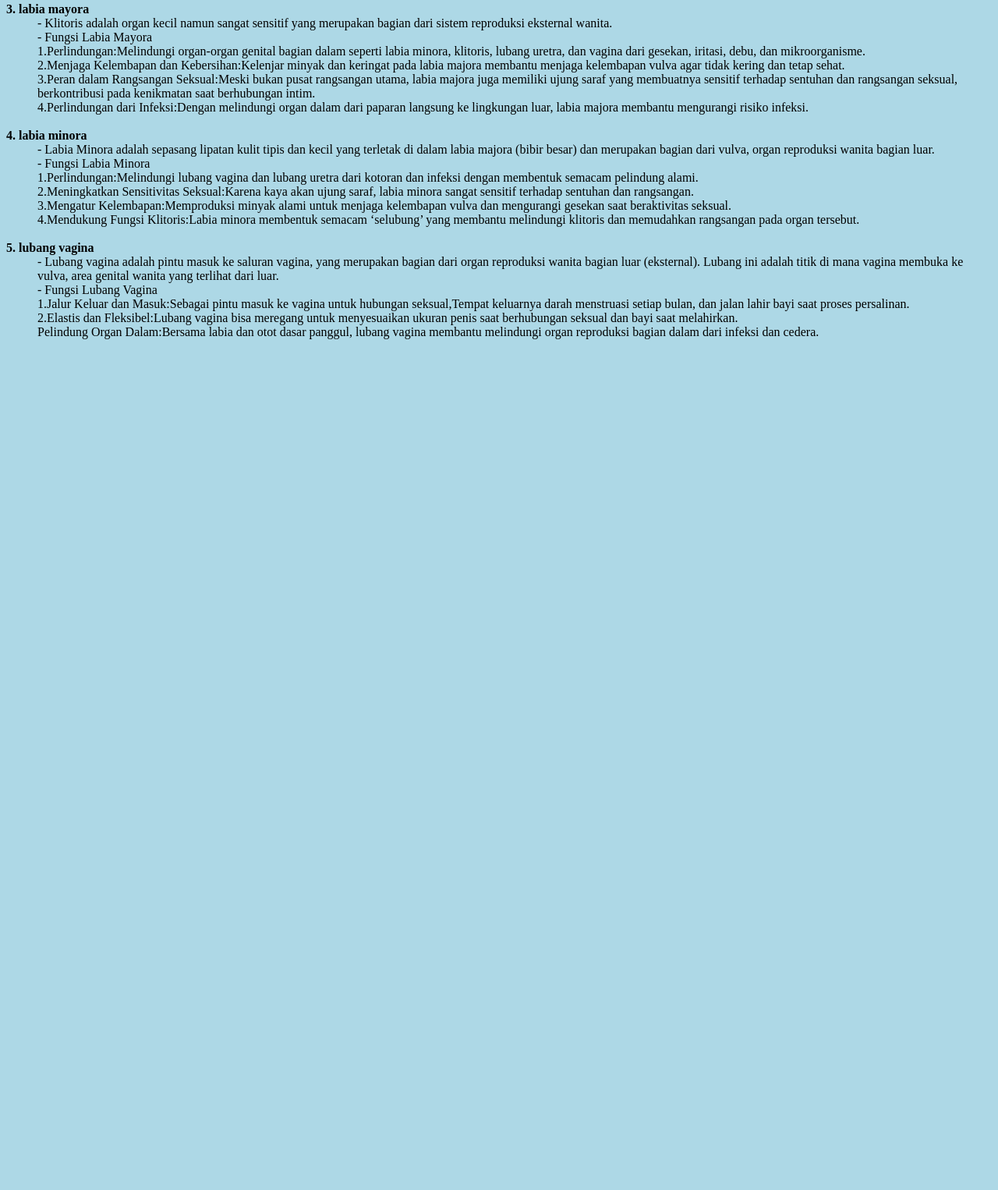
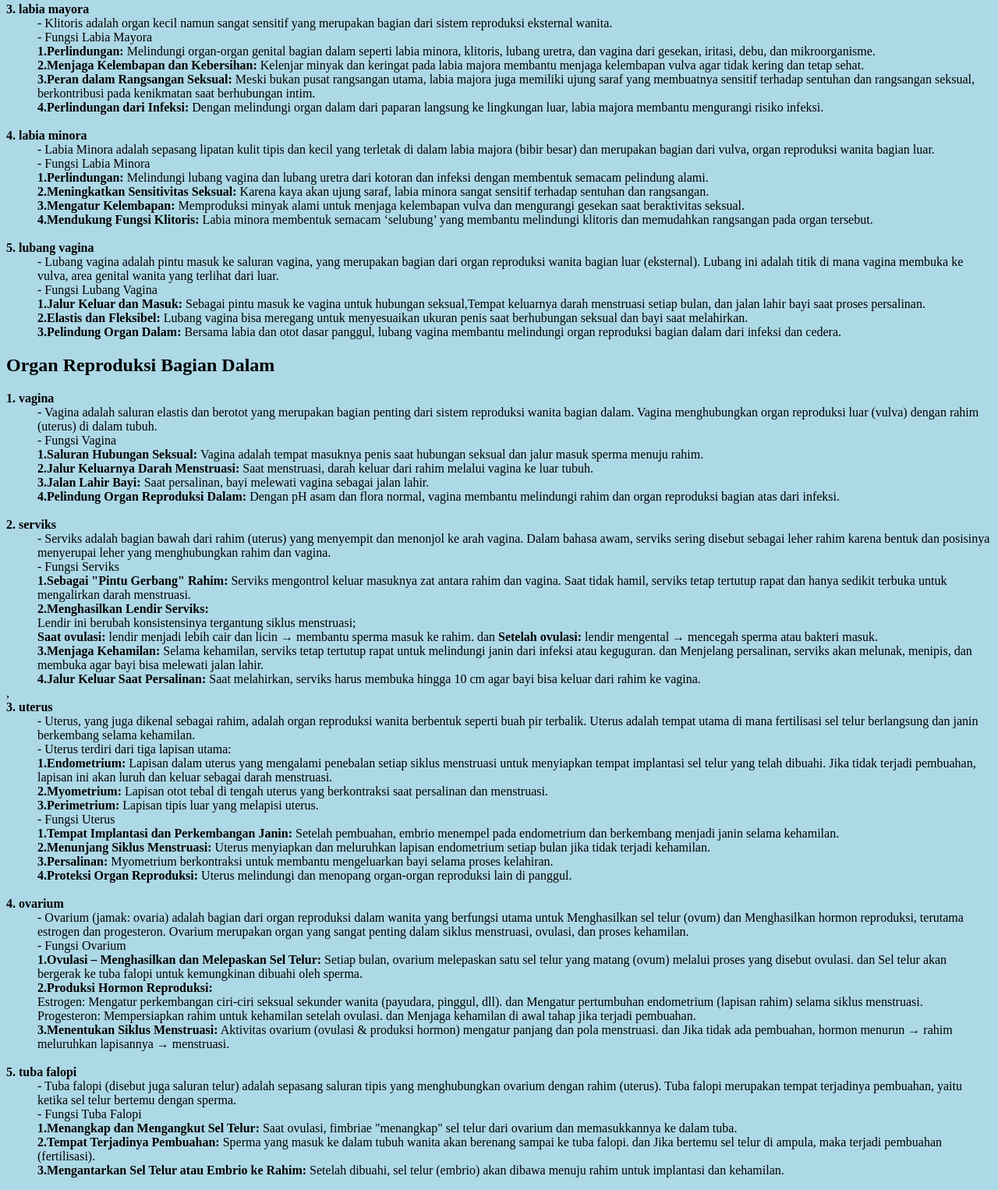
Before and after one commit to catlover742/tugas_ipa, a plain HTML site: page index.html in a window 1280 px wide. Shown: the part 376-1902 px from the top of the page at 78% size. Before the commit the page ends 827 px from the top, so only its background shows below. Drawn offline with Linux system fonts and the light colour scheme.

Commit message:
Add files via upload

```diff
--- a/index.html
+++ b/index.html
@@ -10,9 +10,9 @@
 		<dt> <b> 1. mons pubis </b> </dt>
 		<dd>- Mons pubis adalah area tubuh yang berupa tonjolan berlemak yang terletak di bagian depan tulang kemaluan (pubis), tepat di atas genitalia eksternal.<br>
  - Fungsi Mons Pubis: <br>
-1.Pelindung alami: Lapisan lemak di mons pubis berfungsi untuk melindungi tulang kemaluan dan organ-organ di bawahnya dari benturan atau tekanan.<br>
-2.Peran dalam pubertas: Saat pubertas, mons pubis akan mulai ditumbuhi rambut kemaluan sebagai bagian dari perubahan hormonal.<br>
-3.Sensitivitas: Mengandung ujung saraf, sehingga bisa menjadi area yang sensitif terhadap rangsangan.</dd><br>
+<b> 1.Pelindung alami:</b>  Lapisan lemak di mons pubis berfungsi untuk melindungi tulang kemaluan dan organ-organ di bawahnya dari benturan atau tekanan.<br>
+<b> 2.Peran dalam pubertas: </b> Saat pubertas, mons pubis akan mulai ditumbuhi rambut kemaluan sebagai bagian dari perubahan hormonal.<br>
+<b> 3.Sensitivitas:</b>  Mengandung ujung saraf, sehingga bisa menjadi area yang sensitif terhadap rangsangan.</dd><br>
 
 		<dt> <b> 2. klitoris </b> </dt>
 		<dd>- Labia Majora adalah sepasang lipatan kulit besar yang merupakan bagian dari organ reproduksi wanita bagian luar, tepatnya bagian dari vulva. Nama “labia majora” berarti “bibir besar” dalam bahasa Latin, dan fungsinya mirip seperti bibir yang melindungi bagian dalam alat kelamin wanita.<br>
@@ -24,31 +24,112 @@
 		<dt> <b> 3. labia mayora </b> </dt>
 		<dd>- Klitoris adalah organ kecil namun sangat sensitif yang merupakan bagian dari sistem reproduksi eksternal wanita.<br>
  - Fungsi Labia Mayora <br>
-1.Perlindungan:Melindungi organ-organ genital bagian dalam seperti labia minora, klitoris, lubang uretra, dan vagina dari gesekan, iritasi, debu, dan mikroorganisme. <br>
-2.Menjaga Kelembapan dan Kebersihan:Kelenjar minyak dan keringat pada labia majora membantu menjaga kelembapan vulva agar tidak kering dan tetap sehat. <br>
-3.Peran dalam Rangsangan Seksual:Meski bukan pusat rangsangan utama, labia majora juga memiliki ujung saraf yang membuatnya sensitif terhadap sentuhan dan rangsangan seksual, berkontribusi pada kenikmatan saat berhubungan intim. <br>
-4.Perlindungan dari Infeksi:Dengan melindungi organ dalam dari paparan langsung ke lingkungan luar, labia majora membantu mengurangi risiko infeksi.</dd><br>
+<b> 1.Perlindungan: </b> Melindungi organ-organ genital bagian dalam seperti labia minora, klitoris, lubang uretra, dan vagina dari gesekan, iritasi, debu, dan mikroorganisme. <br>
+<b> 2.Menjaga Kelembapan dan Kebersihan: </b> Kelenjar minyak dan keringat pada labia majora membantu menjaga kelembapan vulva agar tidak kering dan tetap sehat. <br>
+<b> 3.Peran dalam Rangsangan Seksual: </b> Meski bukan pusat rangsangan utama, labia majora juga memiliki ujung saraf yang membuatnya sensitif terhadap sentuhan dan rangsangan seksual, berkontribusi pada kenikmatan saat berhubungan intim. <br>
+<b> 4.Perlindungan dari Infeksi: </b> Dengan melindungi organ dalam dari paparan langsung ke lingkungan luar, labia majora membantu mengurangi risiko infeksi.</dd><br>
 
 
 		<dt> <b> 4. labia minora </b> </dt>
 		<dd>- Labia Minora adalah sepasang lipatan kulit tipis dan kecil yang terletak di dalam labia majora (bibir besar) dan merupakan bagian dari vulva, organ reproduksi wanita bagian luar. <br>
  - Fungsi Labia Minora <br>
-1.Perlindungan:Melindungi lubang vagina dan lubang uretra dari kotoran dan infeksi dengan membentuk semacam pelindung alami. <br>
-2.Meningkatkan Sensitivitas Seksual:Karena kaya akan ujung saraf, labia minora sangat sensitif terhadap sentuhan dan rangsangan. <br>
-3.Mengatur Kelembapan:Memproduksi minyak alami untuk menjaga kelembapan vulva dan mengurangi gesekan saat beraktivitas seksual. <br>
-4.Mendukung Fungsi Klitoris:Labia minora membentuk semacam ‘selubung’ yang membantu melindungi klitoris dan memudahkan rangsangan pada organ tersebut. </dd><br>
+<b> 1.Perlindungan: </b> Melindungi lubang vagina dan lubang uretra dari kotoran dan infeksi dengan membentuk semacam pelindung alami. <br>
+<b> 2.Meningkatkan Sensitivitas Seksual: </b> Karena kaya akan ujung saraf, labia minora sangat sensitif terhadap sentuhan dan rangsangan. <br>
+<b> 3.Mengatur Kelembapan: </b> Memproduksi minyak alami untuk menjaga kelembapan vulva dan mengurangi gesekan saat beraktivitas seksual. <br>
+<b> 4.Mendukung Fungsi Klitoris: </b> Labia minora membentuk semacam ‘selubung’ yang membantu melindungi klitoris dan memudahkan rangsangan pada organ tersebut. </dd><br>
 
 		<dt> <b> 5. lubang vagina </b> </dt>
 		<dd>- Lubang vagina adalah pintu masuk ke saluran vagina, yang merupakan bagian dari organ reproduksi wanita bagian luar (eksternal). Lubang ini adalah titik di mana vagina membuka ke vulva, area genital wanita yang terlihat dari luar.<br>
 - Fungsi Lubang Vagina <br>
-1.Jalur Keluar dan Masuk:Sebagai pintu masuk ke vagina untuk hubungan seksual,Tempat keluarnya darah menstruasi setiap bulan, dan jalan lahir bayi saat proses persalinan. <br>
-
-2.Elastis dan Fleksibel:Lubang vagina bisa meregang untuk menyesuaikan ukuran penis saat berhubungan seksual dan bayi saat melahirkan. <br>
-
-Pelindung Organ Dalam:Bersama labia dan otot dasar panggul, lubang vagina membantu melindungi organ reproduksi bagian dalam dari infeksi dan cedera. <br>
+<b> 1.Jalur Keluar dan Masuk: </b> Sebagai pintu masuk ke vagina untuk hubungan seksual,Tempat keluarnya darah menstruasi setiap bulan, dan jalan lahir bayi saat proses persalinan. <br>
+<b> 2.Elastis dan Fleksibel: </b> Lubang vagina bisa meregang untuk menyesuaikan ukuran penis saat berhubungan seksual dan bayi saat melahirkan. <br>
+<b> 3.Pelindung Organ Dalam: </b> Bersama labia dan otot dasar panggul, lubang vagina membantu melindungi organ reproduksi bagian dalam dari infeksi dan cedera. <br>
 
 	</dl>
 
+	<h2> Organ Reproduksi Bagian Dalam</h2>
+	<dl>
+		<dt> <b> 1. vagina </b> </dt>
+		<dd>- Vagina adalah saluran elastis dan berotot yang merupakan bagian penting dari sistem reproduksi wanita bagian dalam. Vagina menghubungkan organ reproduksi luar (vulva) dengan rahim (uterus) di dalam tubuh.<br>
+- Fungsi Vagina <br>
+<b> 1.Saluran Hubungan Seksual: </b>
+Vagina adalah tempat masuknya penis saat hubungan seksual dan jalur masuk sperma menuju rahim.<br>
+<b> 2.Jalur Keluarnya Darah Menstruasi: </b>
+Saat menstruasi, darah keluar dari rahim melalui vagina ke luar tubuh.<br>
+<b> 3.Jalan Lahir Bayi: </b>
+Saat persalinan, bayi melewati vagina sebagai jalan lahir.<br>
+<b> 4.Pelindung Organ Reproduksi Dalam: </b>
+Dengan pH asam dan flora normal, vagina membantu melindungi rahim dan organ reproduksi bagian atas dari infeksi.</dd> <br>
+
+		<dt> <b> 2. serviks </b> </dt>
+		<dd>- Serviks adalah bagian bawah dari rahim (uterus) yang menyempit dan menonjol ke arah vagina. Dalam bahasa awam, serviks sering disebut sebagai leher rahim karena bentuk dan posisinya menyerupai leher yang menghubungkan rahim dan vagina.<br>
+- Fungsi Serviks <br>
+<b> 1.Sebagai "Pintu Gerbang" Rahim: </b>
+Serviks mengontrol keluar masuknya zat antara rahim dan vagina.
+Saat tidak hamil, serviks tetap tertutup rapat dan hanya sedikit terbuka untuk mengalirkan darah menstruasi.<br>
+<b> 2.Menghasilkan Lendir Serviks:<br> </b>
+Lendir ini berubah konsistensinya tergantung siklus menstruasi;<br>
+<b>Saat ovulasi:</b> lendir menjadi lebih cair dan licin → membantu sperma masuk ke rahim. dan
+<b>Setelah ovulasi:</b> lendir mengental → mencegah sperma atau bakteri masuk.<br>
+<b> 3.Menjaga Kehamilan: </b>
+Selama kehamilan, serviks tetap tertutup rapat untuk melindungi janin dari infeksi atau keguguran. dan
+Menjelang persalinan, serviks akan melunak, menipis, dan membuka agar bayi bisa melewati jalan lahir.<br>
+<b> 4.Jalur Keluar Saat Persalinan: </b>
+Saat melahirkan, serviks harus membuka hingga 10 cm agar bayi bisa keluar dari rahim ke vagina.</dd>,<br>
+
+		<dt> <b> 3. uterus </b> </dt>
+		<dd>- Uterus, yang juga dikenal sebagai rahim, adalah organ reproduksi wanita berbentuk seperti buah pir terbalik. Uterus adalah tempat utama di mana fertilisasi sel telur berlangsung dan janin berkembang selama kehamilan.<br>
+- Uterus terdiri dari tiga lapisan utama:<br>
+<b> 1.Endometrium: </b>
+Lapisan dalam uterus yang mengalami penebalan setiap siklus menstruasi untuk menyiapkan tempat implantasi sel telur yang telah dibuahi. Jika tidak terjadi pembuahan, lapisan ini akan luruh dan keluar sebagai darah menstruasi.<br>
+<b> 2.Myometrium: </b>
+Lapisan otot tebal di tengah uterus yang berkontraksi saat persalinan dan menstruasi.<br>
+<b> 3.Perimetrium: </b>
+Lapisan tipis luar yang melapisi uterus.<br>
+- Fungsi Uterus<br>
+<b> 1.Tempat Implantasi dan Perkembangan Janin: </b>
+Setelah pembuahan, embrio menempel pada endometrium dan berkembang menjadi janin selama kehamilan. <br>
+<b> 2.Menunjang Siklus Menstruasi: </b>
+Uterus menyiapkan dan meluruhkan lapisan endometrium setiap bulan jika tidak terjadi kehamilan.<br>
+<b> 3.Persalinan: </b>
+Myometrium berkontraksi untuk membantu mengeluarkan bayi selama proses kelahiran.<br>
+<b> 4.Proteksi Organ Reproduksi: </b>
+Uterus melindungi dan menopang organ-organ reproduksi lain di panggul.</dd><br>
+
+		<dt> <b> 4. ovarium </b> </dt>
+		<dd>- Ovarium (jamak: ovaria) adalah bagian dari organ reproduksi dalam wanita yang berfungsi utama untuk Menghasilkan sel telur (ovum) dan Menghasilkan hormon reproduksi, terutama estrogen dan progesteron.
+Ovarium merupakan organ yang sangat penting dalam siklus menstruasi, ovulasi, dan proses kehamilan.<br>
+- Fungsi Ovarium <br>
+<b> 1.Ovulasi – Menghasilkan dan Melepaskan Sel Telur:</b>
+Setiap bulan, ovarium melepaskan satu sel telur yang matang (ovum) melalui proses yang disebut ovulasi. dan
+Sel telur akan bergerak ke tuba falopi untuk kemungkinan dibuahi oleh sperma.<br>
+<b> 2.Produksi Hormon Reproduksi: </b><br>
+Estrogen:
+Mengatur perkembangan ciri-ciri seksual sekunder wanita (payudara, pinggul, dll). dan
+Mengatur pertumbuhan endometrium (lapisan rahim) selama siklus menstruasi.<br>
+Progesteron:
+Mempersiapkan rahim untuk kehamilan setelah ovulasi. dan
+Menjaga kehamilan di awal tahap jika terjadi pembuahan.<br>
+<b> 3.Menentukan Siklus Menstruasi:</b>
+Aktivitas ovarium (ovulasi & produksi hormon) mengatur panjang dan pola menstruasi. dan
+Jika tidak ada pembuahan, hormon menurun → rahim meluruhkan lapisannya → menstruasi.</dd> <br>
+
+		<dt> <b> 5. tuba falopi </b> </dt>
+		<dd>- Tuba falopi (disebut juga saluran telur) adalah sepasang saluran tipis yang menghubungkan ovarium dengan rahim (uterus). Tuba falopi merupakan tempat terjadinya pembuahan, yaitu ketika sel telur bertemu dengan sperma.<br>
+- Fungsi Tuba Falopi<br>
+<b> 1.Menangkap dan Mengangkut Sel Telur:</b>
+
+Saat ovulasi, fimbriae "menangkap" sel telur dari ovarium dan memasukkannya ke dalam tuba.<br>
+
+<b> 2.Tempat Terjadinya Pembuahan:</b>
+
+Sperma yang masuk ke dalam tubuh wanita akan berenang sampai ke tuba falopi. dan
+
+Jika bertemu sel telur di ampula, maka terjadi pembuahan (fertilisasi).<br>
+
+<b> 3.Mengantarkan Sel Telur atau Embrio ke Rahim: </b>
+
+Setelah dibuahi, sel telur (embrio) akan dibawa menuju rahim untuk implantasi dan kehamilan.<br>
 
 
 </body>
```
